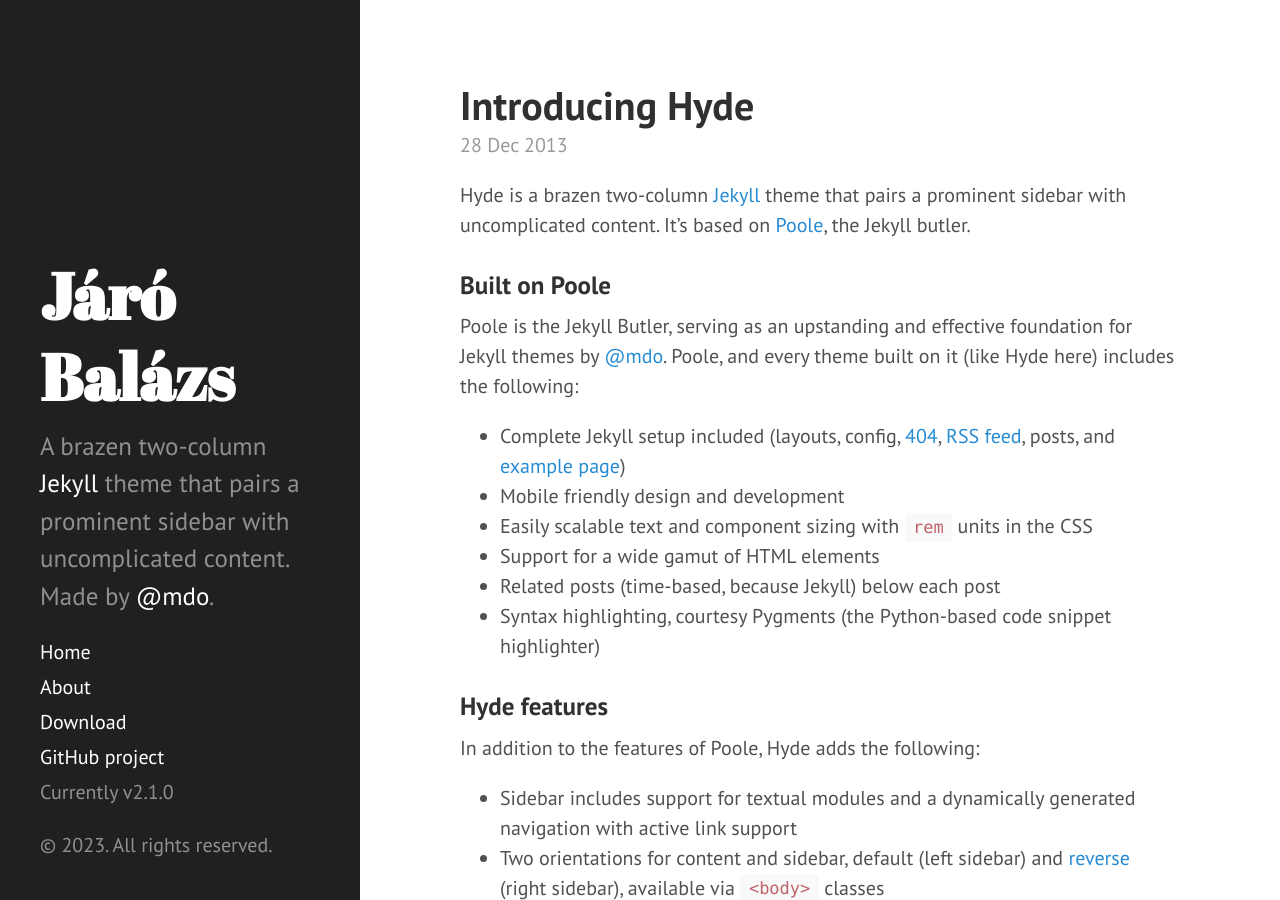
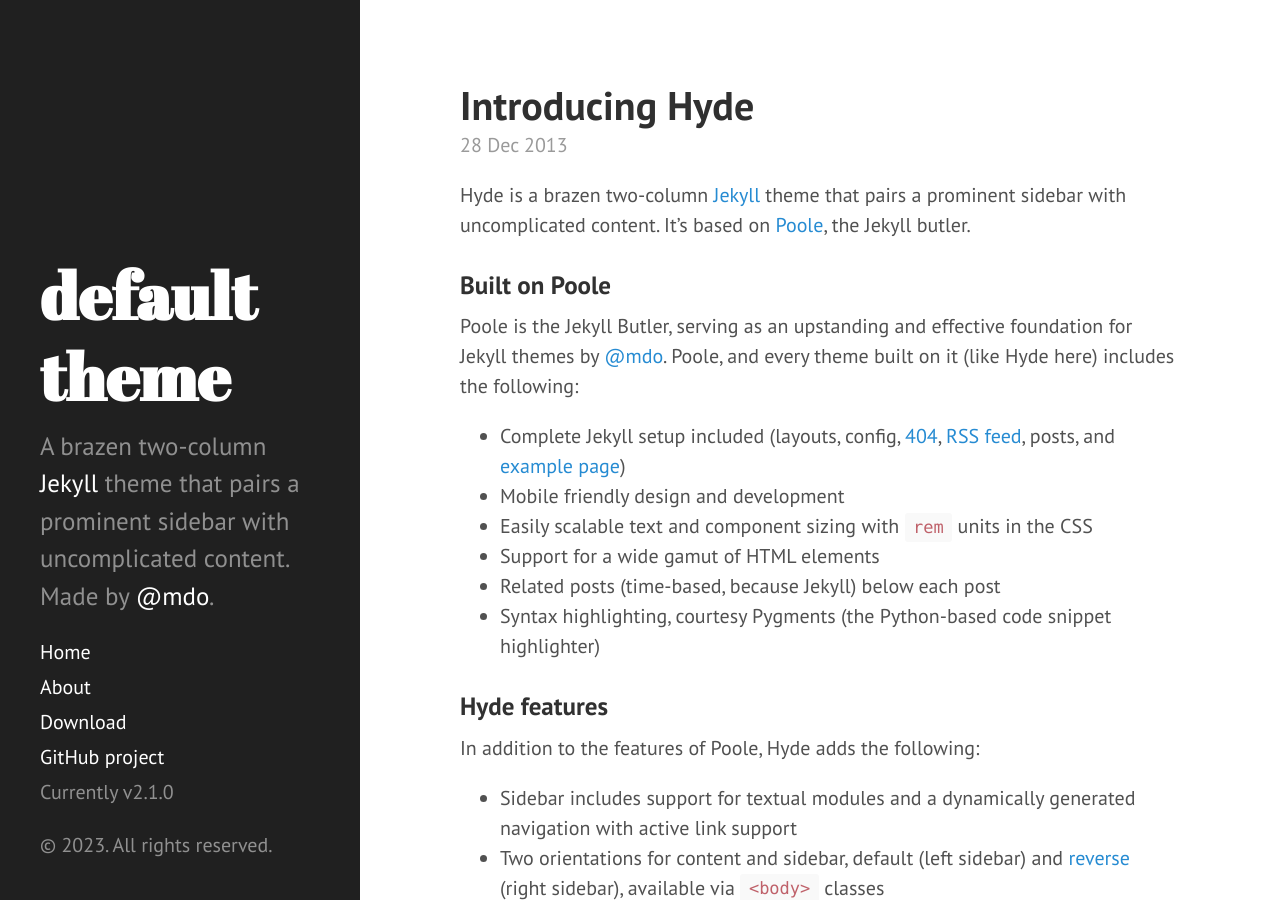
Before and after one commit to JBaluu/jbaluu.github.io, a Jekyll site: the page built from index.html, in a window 1280 px wide and 900 px high. Built offline with Jekyll 4.4.1, drawn with Linux system fonts in a browser that asks for light colours; Markdown is read by kramdown in place of the engine named in the settings; the list of posts is cut into pages by our own code.

Commit message:
Update _config.yml

```diff
--- a/_config.yml
+++ b/_config.yml
@@ -7,7 +7,7 @@ permalink:        pretty
 # relative_permalinks: true
 
 # Setup
-title:            Járó Balázs
+title:            default theme
 tagline:          'A Jekyll theme'
 description:      'A brazen two-column <a href="http://jekyllrb.com" target="_blank">Jekyll</a> theme that pairs a prominent sidebar with uncomplicated content. Made by <a href="https://twitter.com/mdo" target="_blank">@mdo</a>.'
 url:              http://hyde.getpoole.com
```
